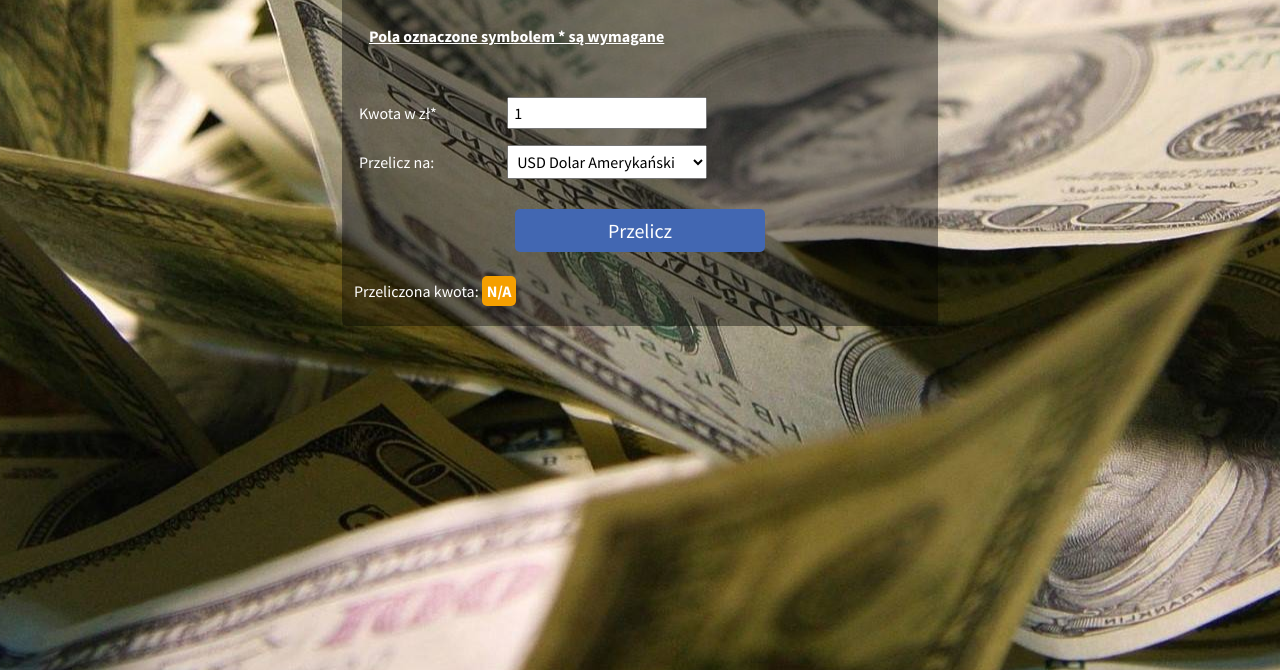
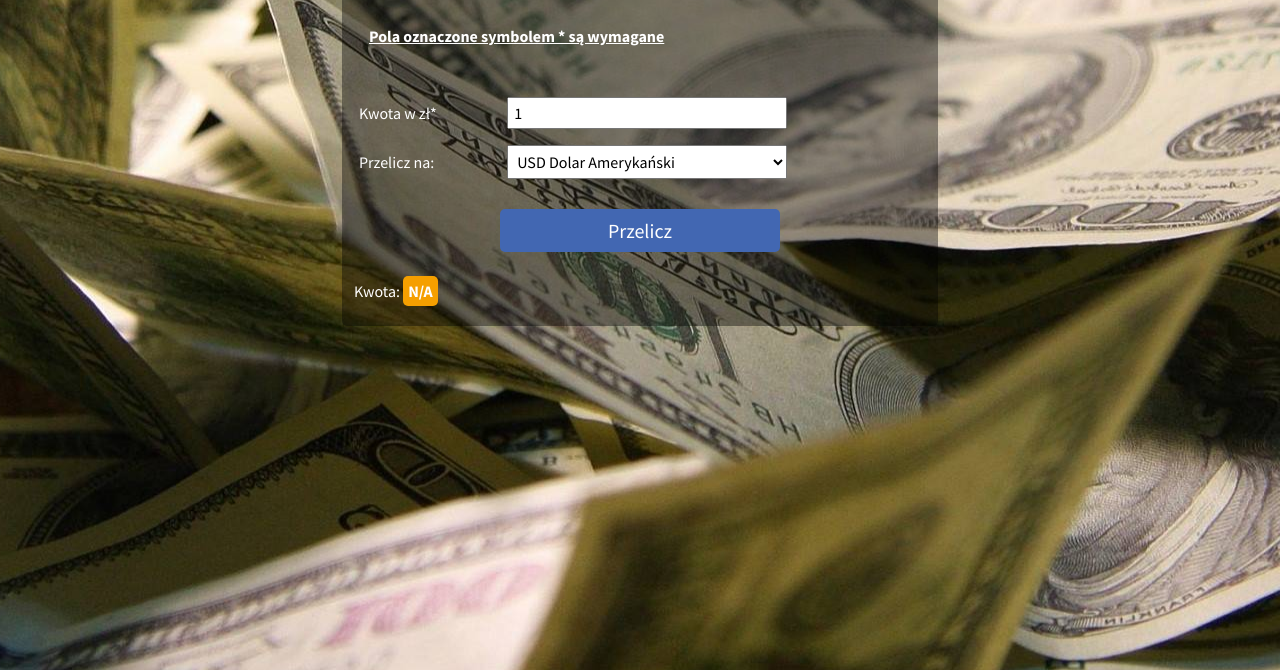
Before and after one commit to sweglarz/currencycalculator, a plain HTML site: page index.html in a window 1280 px wide. Shown: the part 130-800 px from the top of the page. Drawn offline with nearby package versions, Linux system fonts and the light colour scheme.

Commit message:
Changed max width of fields.

```diff
--- a/css/form.css
+++ b/css/form.css
@@ -22,13 +22,13 @@
 }
 
 .form__select{
-    max-width: 200px;
+    max-width: 280px;
     width: 100%;
     padding: 5px;
 }
 
 .form__input{
-    max-width: 200px;
+    max-width: 280px;
     width: 100%;
     padding: 5px;
 }
@@ -38,7 +38,7 @@
     color: #fff;
     font-size: 20px;
     width: 100%;
-    max-width: 250px;
+    max-width: 280px;
     margin: 30px auto;
     display: block;
     padding: 10px;
--- a/index.html
+++ b/index.html
@@ -41,7 +41,7 @@
                     </label>
                 </p>
                 <button class="form__button">Przelicz</button>
-                <p class="form__paragraph">Przeliczona kwota: <strong class="form__strong js-strong">N/A</strong></p>
+                <p class="form__paragraph">Kwota: <strong class="form__strong js-strong">N/A</strong></p>
             </fieldset>
         </form>
     </div>
```
